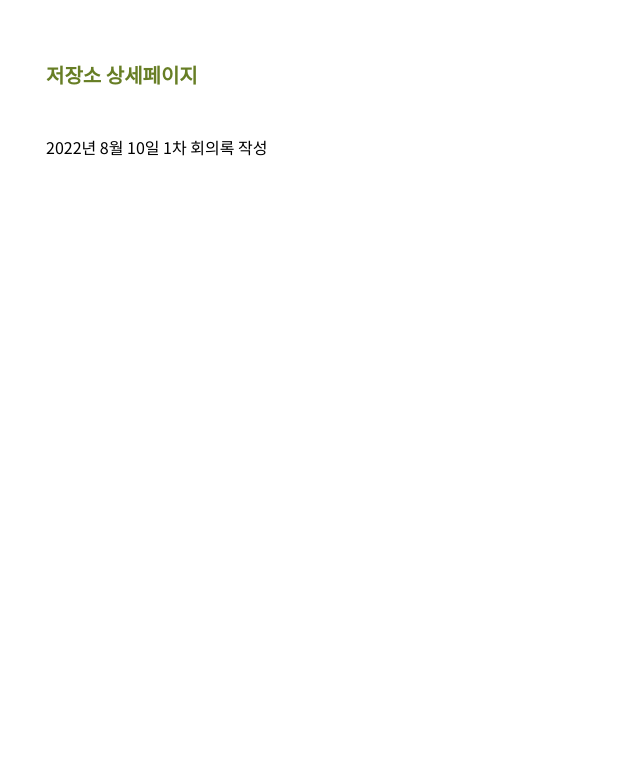
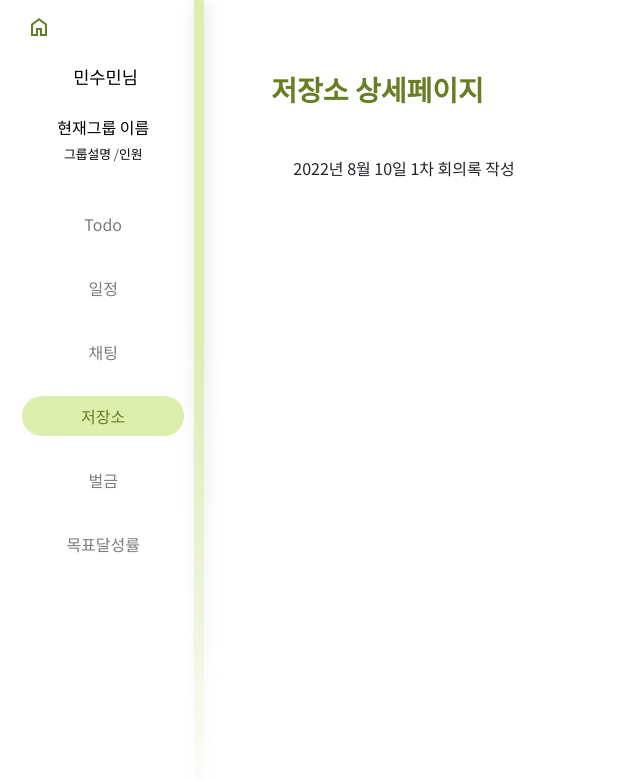
Before and after one commit to KHU-RETURN/Online-Study-Platform, a website: page views/storage_detail/index.html in a window 1280 px wide. Shown: the whole page, without its empty margins (0-640 px from the left). Drawn offline with nearby package versions, Linux system fonts and the light colour scheme; files that its build step writes are made by us from their sources; files whose address does not match are found by name.

Commit message:
add sidebar to storage page

```diff
--- /dev/null
+++ b/public/css/sidebar.css
@@ -0,0 +1,103 @@
+@import url("https://fonts.googleapis.com/css2?family=Noto+Sans+KR:wght@300;400;500;700&display=swap");
+
+* {
+  margin: 0;
+  padding: 0;
+  box-sizing: border-box;
+  font-family: "Noto Sans KR", sans-serif;
+}
+body {
+  background-color: #f9f9f9;
+}
+a,
+a:link,
+a:visited {
+  color: inherit;
+  text-decoration: none;
+}
+li {
+  list-style: none;
+}
+.row > * {
+  padding-right: 0;
+}
+.navbar {
+  display: flex;
+  align-items: flex-start;
+}
+.design {
+  float: right;
+  margin: 0;
+  padding: 0;
+  height: 100vh;
+  width: 5%;
+  background: linear-gradient(
+    180deg,
+    #ddeeaf 40.09%,
+    rgba(221, 238, 175, 0) 100%
+  );
+  filter: drop-shadow(2px 4px 8px rgba(132, 132, 132, 0.25));
+}
+.nav-item {
+  color: #7d7d7d;
+}
+.sidebar-link {
+  transition: all 0.4s;
+  margin-right: 0;
+  text-align: center;
+}
+.sidebar-link:hover {
+  background-color: #f9f9f9;
+  border-radius: 20px;
+  margin-right: 10px;
+  margin-left: 10px;
+}
+.current {
+  background-color: #ddeeaf;
+  margin-right: 10px;
+  margin-left: 10px;
+  text-align: center;
+  border-radius: 20px;
+  height: fit-content;
+}
+#current {
+  color: #657d24;
+}
+.sidebar {
+  padding: 0;
+  height: 100vh;
+  top: 0;
+  border-radius: 0px 8px 0px 0px;
+}
+#sidebar {
+  width: 200vw;
+}
+.buttons {
+  width: 15vw;
+  position: fixed;
+}
+/* 홈버튼 */
+.material-symbols-outlined {
+  padding: 15px 0 0 15px;
+  color: #657d24;
+  border: none;
+  background-color: white;
+}
+/* 사용자 정보 */
+#user-name {
+  font-weight: 400;
+  font-size: 1.1rem;
+  padding: 20px 20px 0px 15px;
+  margin-bottom: 25px;
+}
+#group-name {
+  margin-bottom: 5px;
+  font-weight: 500;
+}
+#group-info {
+  padding: 0;
+  margin-top: 0;
+  margin-bottom: 40px;
+  font-size: 0.8rem;
+  font-weight: 200;
+}
--- a/public/css/storage.css
+++ b/public/css/storage.css
@@ -18,12 +18,12 @@ body {
 
 header {
   color: var(--point-color);
-  font-size: var(--font-xl);
+  font-size: 28px;
   font-weight: 700;
   margin: 60px 0px 46px 46px;
 }
 
-button {
+#title_button {
   font-family: "Noto Sans KR", sans-serif;
   font-size: var(--font-sm);
   font-weight: 300;
@@ -40,12 +40,8 @@ button {
   appearance: none;
 }
 
-button:hover {
-  cursor: pointer;
-}
-
 #contents {
-  margin: 0px 46px;
+  margin: 0px 68px;
 }
 
 .date {
--- a/views/storage_detail/index.html
+++ b/views/storage_detail/index.html
@@ -4,6 +4,7 @@
     <meta charset="UTF-8" />
     <meta http-equiv="X-UA-Compatible" content="IE=edge" />
     <meta name="viewport" content="width=device-width, initial-scale=1.0" />
+    <link rel="stylesheet" href="css/sidebar.css" />
     <link rel="stylesheet" href="css/storage.css" />
     <link rel="preconnect" href="https://fonts.googleapis.com" />
     <link rel="preconnect" href="https://fonts.gstatic.com" crossorigin />
@@ -11,9 +12,69 @@
       href="https://fonts.googleapis.com/css2?family=Noto+Sans+KR:wght@300;400;500;700&display=swap"
       rel="stylesheet"
     />
+    <link
+      rel="stylesheet"
+      href="https://fonts.googleapis.com/css2?family=Material+Symbols+Outlined:opsz,wght,FILL,GRAD@20..48,100..700,0..1,-50..200"
+    />
+    <link
+      href="https://cdn.jsdelivr.net/npm/bootstrap@5.2.0/dist/css/bootstrap.min.css"
+      rel="stylesheet"
+      integrity="sha384-gH2yIJqKdNHPEq0n4Mqa/HGKIhSkIHeL5AyhkYV8i59U5AR6csBvApHHNl/vI1Bx"
+      crossorigin="anonymous"
+    />
     <title>onlstuides</title>
   </head>
   <body>
+    <nav class="navbar navbar-expand-md navbar-light pt-0">
+      <div id="sidebar">
+        <div class="container-fluid">
+          <div class="row">
+            <!--sidebar-->
+            <div class="col-2 sidebar">
+              <div class="buttons">
+                <div class="design"></div>
+                <button ref="#" class="material-symbols-outlined">home</button>
+                <div class="text-black text-center mx-auto" id="user-name">
+                  민수민님
+                </div>
+                <div class="text-black text-center mx-auto" id="group-name">
+                  현재그룹 이름
+                </div>
+                <div class="text-black text-center mx-auto" id="group-info">
+                  <span id="explain">그룹설명</span>
+                  <span id="number">/인원</span>
+                </div>
+                <ul class="navbar-nav flex-column mt-4">
+                  <li class="nav-item">
+                    <a
+                      href="#"
+                      class="nav-link text-#657D24 p-2 mb-4 sidebar-link"
+                    >
+                      Todo
+                    </a>
+                    <a href="#" class="nav-link p-2 mb-4 sidebar-link">
+                      일정
+                    </a>
+                    <a href="#" class="nav-link p-2 mb-4 sidebar-link">
+                      채팅
+                    </a>
+                    <a href="#" class="nav-link p-2 mb-4 current" id="current">
+                      저장소
+                    </a>
+                    <a href="#" class="nav-link p-2 mb-4 sidebar-link">
+                      벌금
+                    </a>
+                    <a href="#" class="nav-link p-2 mb-4 sidebar-link">
+                      목표달성률
+                    </a>
+                  </li>
+                </ul>
+              </div>
+            </div>
+            <!--content-->
+            <div class="col-10 ml-auto py-2 content">
+              <div>
+                <!-- 각자 코드 -->
                 <header>저장소 상세페이지</header>
                 <div id="contents">
                   <div id="meeting">
@@ -23,7 +84,13 @@
                     </div>
                   </div>
                 </div>
-    <script src="http://code.jquery.com/jquery-3.5.1.min.js"></script>
+              </div>
+            </div>
+          </div>
+        </div>
+      </div>
+    </nav>
     <script type="text/javascript" src="js/storage_detail.js"></script>
+    <script type="text/javascript" src="js/sidebar.js"></script>
   </body>
 </html>
```
Also changed, not shown: public/js/sidebar.js (added, +33 -0 lines), views/storage/index.html (+70 -3 lines). Lines whose indentation alone changed are shown as unchanged.
